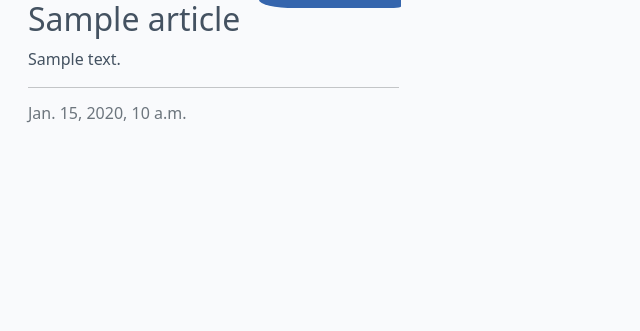
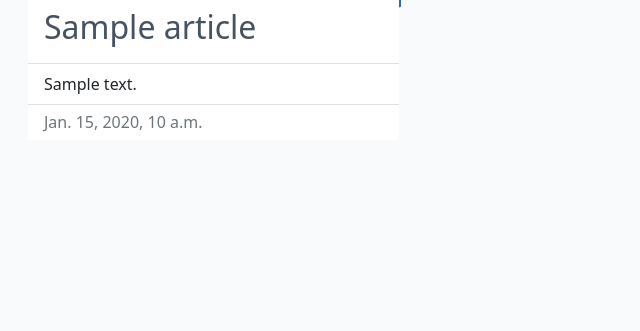
Before and after one commit to md-ash-dot/newstok, a Django app: page / in a window 1280 px wide. Shown: the part 173-504 px from the top of the page, without its empty margins (0-640 px from the left). Run offline with Django 4.2, Linux system fonts and the light colour scheme; tables that the repository leaves empty hold one stand-in row (values such as "Sample post"); parts of the project's set-up code (start-up, migrations or seed data) failed here and were passed over.

Commit message:
create list groups inside image card

```diff
--- a/news/templates/news/index.html
+++ b/news/templates/news/index.html
@@ -25,13 +25,14 @@
                                     <p class="author">Author: {{ article.author }}</p>
                                 </div>
                             </div>
-                            <a href="{% url 'article_detail' article.slug %}" class="article-link">
-                                <h2 class="card-title">{{ article.title }}</h2>
-                                <p class="card-text">{{ article.excerpt }}</p>
-                            </a>
-                            <hr />
-                            <p class="card-text text-muted h6">{{ article.created_on }}
-                            </p>
+                            <ul class="list-group list-group-flush">
+                                <li class="list-group-item"><a href="{% url 'article_detail' article.slug %}" class="article-link">
+                                    <h2 class="card-title">{{ article.title }}</h2>
+                                </a></li>
+                                <li class="list-group-item"><p class="card-text">{{ article.excerpt }}</p></li>
+                                <li class="list-group-item"><p class="card-text text-muted h6">{{ article.created_on }}
+                                </p></li>
+                              </ul>
                         </div>
                     </div>
                 </div>
```
